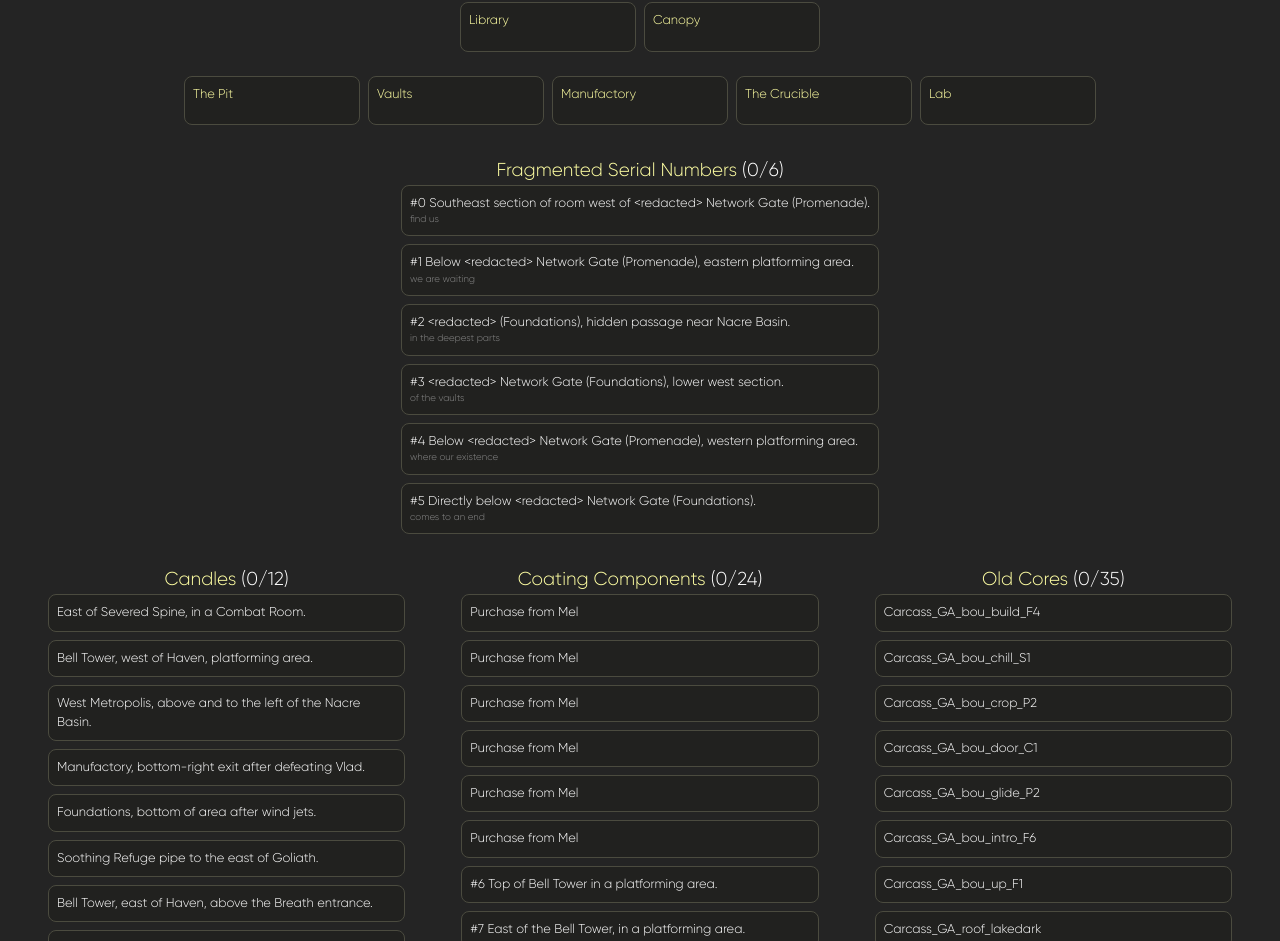
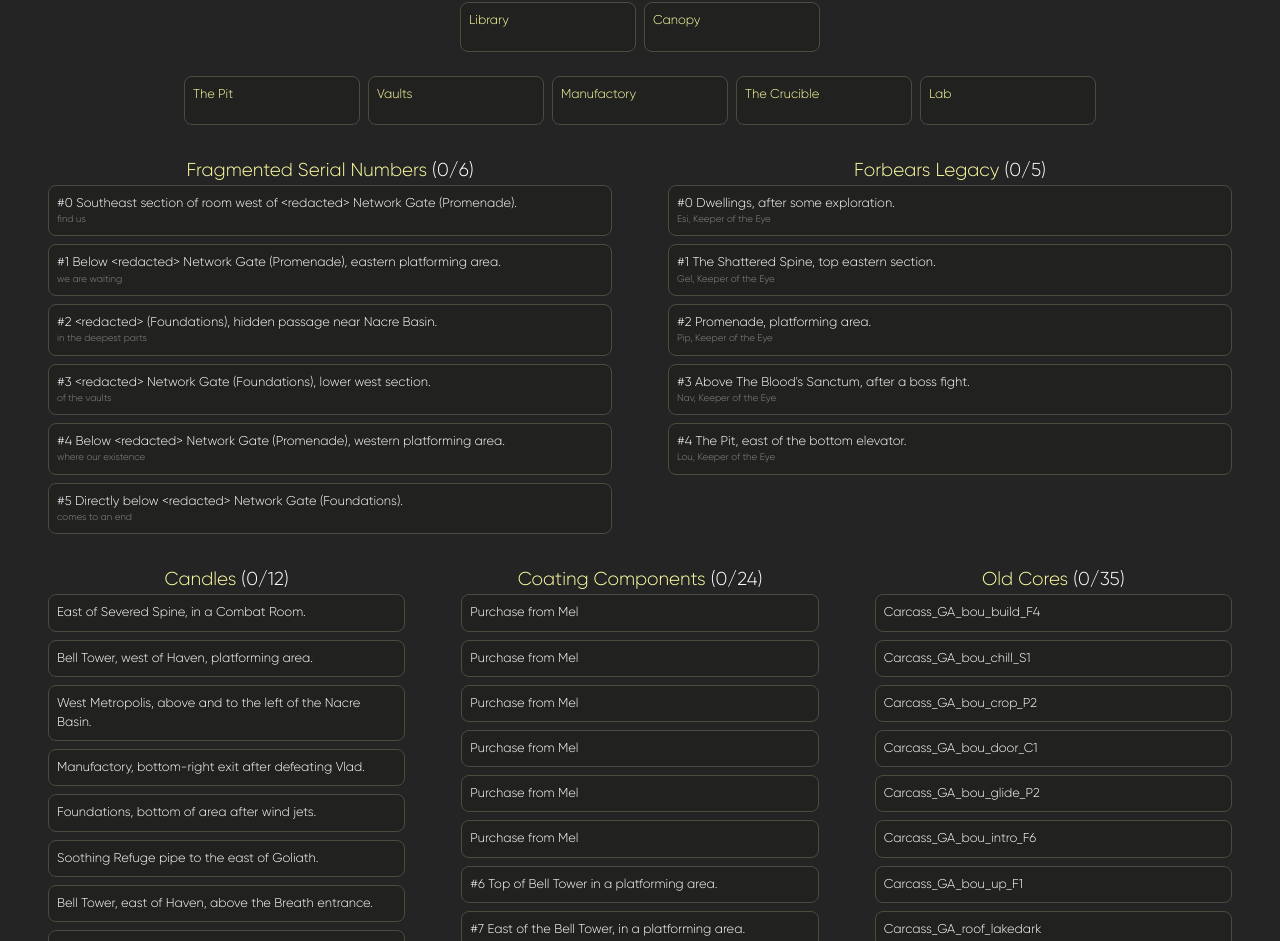
Before and after one commit to The-Black-Lodge/mio-save-analyzer, a React (Vite) app: page / in a window 1280 px wide. Shown: the part 1336-2277 px from the top of the page. Built offline with nearby package versions, Linux system fonts and the light colour scheme; the HTML template or start-up script is replaced by a standard one.

Commit message:
add damage upgrades

```diff
--- a/src/App.jsx
+++ b/src/App.jsx
@@ -7,6 +7,7 @@ import Unlocks from "./components/Unlocks"
 import Carcasses from "./components/Carcasses"
 import Bosses from "./components/Bosses"
 import NetworkGates from "./components/NetworkGates"
+import AttackPower from "./components/AttackPower"
 import ChestKey from "./components/ChestKey"
 import Candles from "./components/Candles"
 import ShieldFragments from "./components/ShieldFragments"
@@ -26,7 +27,10 @@ function App() {
         <Trinkets />
         <Bosses />
         <NetworkGates />
-        <ChestKey />
+        <div className="cards-row">
+          <ChestKey />
+          <AttackPower />
+        </div>
         <div className="cards-row">
           <Candles />
           <ShieldFragments />
--- /dev/null
+++ b/src/components/AttackPower.jsx
@@ -0,0 +1,19 @@
+import useSaveProvider from "../hooks/useSaveProvider"
+import CollectibleList from "./CollectibleList"
+
+const AttackPower = () => {
+  const { playerStats, collectibles } = useSaveProvider()
+  const attackPowerAcquired = playerStats?.attackPowerAcquired ?? []
+  const attackPower = collectibles?.attack_power ?? {}
+
+  return (
+    <CollectibleList
+      title="Forbears Legacy"
+      items={attackPower}
+      acquiredKeys={new Set(attackPowerAcquired.map(String))}
+      fallbackLabel={(key) => `Attack Power ${+key + 1}`}
+    />
+  )
+}
+
+export default AttackPower
--- a/src/components/ChestKey.jsx
+++ b/src/components/ChestKey.jsx
@@ -1,33 +1,5 @@
 import useSaveProvider from "../hooks/useSaveProvider"
-
-const CHEST_KEY_MAX = 6
-const CHEST_KEY_INDICES = Array.from({ length: CHEST_KEY_MAX }, (_, i) => i)
-
-const ChestKeyCard = ({ description, flavor, acquired, url }) => {
-  return (
-    <div
-      className={`card card--relative ${
-        acquired ? "card--acquired" : "card--unacquired"
-      }`}
-    >
-      <p className="text-left text-small">{description}</p>
-      {flavor && (
-        <p className="text-left text-extra-small text-dim">{flavor}</p>
-      )}
-      {url ? (
-        <a
-          href={url}
-          target="_blank"
-          rel="noopener noreferrer"
-          className="corner-badge"
-          aria-label="View location"
-        >
-          <i className="fa-solid fa-link" />
-        </a>
-      ) : null}
-    </div>
-  )
-}
+import CollectibleList from "./CollectibleList"
 
 const ChestKey = () => {
   const { playerStats, collectibles } = useSaveProvider()
@@ -35,32 +7,12 @@ const ChestKey = () => {
   const chestKeys = collectibles?.chest_keys ?? {}
 
   return (
-    <div className="section">
-      <h3>
-        Fragmented Serial Numbers{" "}
-        <span className="count">
-          ({chestKeysAcquired.length}/{CHEST_KEY_MAX})
-        </span>
-      </h3>
-      <div className="flex-column">
-        {CHEST_KEY_INDICES.map((i) => {
-          const info = chestKeys[String(i)] ?? {}
-          const description = info.description ?? `Serial Code ${i + 1}`
-          const flavor = info.flavor ?? ""
-          const url = info.url ?? ""
-          const acquired = chestKeysAcquired.includes(i)
-          return (
-            <ChestKeyCard
-              key={i}
-              description={description}
-              flavor={flavor}
-              acquired={acquired}
-              url={url}
-            />
-          )
-        })}
-      </div>
-    </div>
+    <CollectibleList
+      title="Fragmented Serial Numbers"
+      items={chestKeys}
+      acquiredKeys={new Set(chestKeysAcquired.map(String))}
+      fallbackLabel={(key) => `Serial Code ${+key + 1}`}
+    />
   )
 }
 
--- a/src/components/CollectibleList.jsx
+++ b/src/components/CollectibleList.jsx
@@ -1,10 +1,13 @@
-const CollectibleCard = ({ label, acquired, url }) => (
+const CollectibleCard = ({ label, flavor, acquired, url }) => (
   <div
     className={`card card--relative ${
       acquired ? "card--acquired" : "card--unacquired"
     }`}
   >
     <p className="text-left text-small">{label}</p>
+    {flavor && (
+      <p className="text-left text-extra-small text-dim">{flavor}</p>
+    )}
     {url ? (
       <a
         href={url}
@@ -34,11 +37,13 @@ const CollectibleList = ({ title, items, acquiredKeys, fallbackLabel }) => {
           const info = items[key] ?? {}
           const description =
             info.description ?? (fallbackLabel ? fallbackLabel(key) : key)
+          const flavor = info.flavor ?? ""
           const url = info.url ?? ""
           return (
             <CollectibleCard
               key={key}
               label={description}
+              flavor={flavor}
               acquired={acquiredKeys.has(key)}
               url={url}
             />
--- a/src/components/SaveProvider.jsx
+++ b/src/components/SaveProvider.jsx
@@ -39,6 +39,14 @@ function computePlayerStats(gameData, collectibles) {
     .filter((n) => !Number.isNaN(n) && validSlotKeys.has(String(n)))
     .sort((a, b) => a - b)
   const trinketSlotUpgradesCount = trinketSlotUpgradesAcquired.length
+
+  const validAttackPowerKeys = new Set(Object.keys(collectibles.attack_power))
+  const attackPowerObj = gameData?.Saved_entries?.ATTACK_POWER ?? {}
+  const attackPowerAcquired = Object.entries(attackPowerObj)
+    .filter(([, value]) => value?.flags?.includes("Acquired"))
+    .map(([key]) => parseInt(key, 10))
+    .filter((n) => !Number.isNaN(n) && validAttackPowerKeys.has(String(n)))
+    .sort((a, b) => a - b)
 
   const validCandleKeys = new Set(Object.keys(collectibles.candles))
   const candleObj = gameData?.Saved_entries?.CANDLE ?? {}
@@ -122,6 +130,7 @@ function computePlayerStats(gameData, collectibles) {
     shieldFragmentsCount,
     shieldFragmentsAcquired,
     chestKeysAcquired,
+    attackPowerAcquired,
     carcasses,
     bossesDefeated,
     bossAttempts,
--- a/src/data/collectibles.json
+++ b/src/data/collectibles.json
@@ -225,6 +225,13 @@
     "4": { "flavor": "where our existence", "description": "#4 Below <redacted> Network Gate (Promenade), western platforming area.", "url": "https://www.gamerguides.com/mio-memories-in-orbit/maps/the-vessel?markerId=264573" },
     "5": { "flavor": "comes to an end", "description": "#5 Directly below <redacted> Network Gate (Foundations).", "url": "https://www.gamerguides.com/mio-memories-in-orbit/maps/the-vessel?markerId=264055" }
   },
+  "attack_power": {
+    "0": { "flavor": "Esi, Keeper of the Eye", "description": "#0 Dwellings, after some exploration.", "url": "https://www.gamerguides.com/mio-memories-in-orbit/maps/the-vessel?markerId=263969" },
+    "1": { "flavor": "Gel, Keeper of the Eye", "description": "#1 The Shattered Spine, top eastern section.", "url": "https://www.gamerguides.com/mio-memories-in-orbit/maps/the-vessel?markerId=264405" },
+    "2": { "flavor": "Pip, Keeper of the Eye", "description": "#2 Promenade, platforming area.", "url": "https://www.gamerguides.com/mio-memories-in-orbit/maps/the-vessel?markerId=264411" },
+    "3": { "flavor": "Nav, Keeper of the Eye", "description": "#3 Above The Blood's Sanctum, after a boss fight.", "url": "https://www.gamerguides.com/mio-memories-in-orbit/maps/the-vessel?markerId=264547" },
+    "4": { "flavor": "Lou, Keeper of the Eye", "description": "#4 The Pit, east of the bottom elevator.", "url": "https://www.gamerguides.com/mio-memories-in-orbit/maps/the-vessel?markerId=264758" }
+  },
   "checkpoints": {
     "CP_LQ_SSX_tricky":        { "name": "Dwellings",        "description": "", "url": "", "upper": true },
     "CP_ST_pearl_hill":        { "name": "The Pit",        "description": "", "url": "", "upper": false },
```
